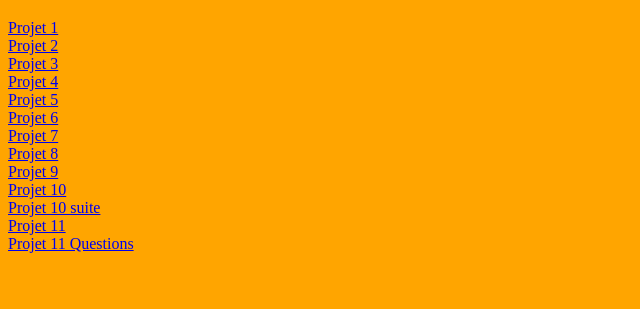
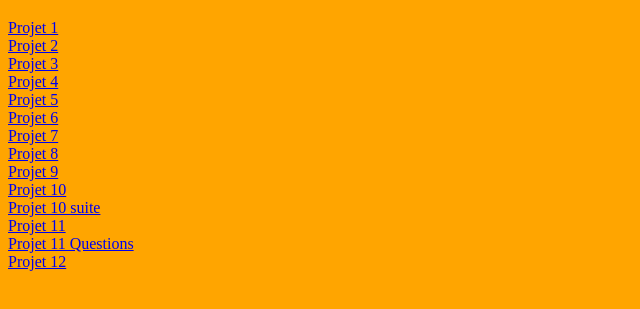
Before and after one commit to jmibrahim2005/BTS-SIO, a plain HTML site: page index.html in a window 1280 px wide. Shown: the part 61-370 px from the top of the page, without its empty margins (0-640 px from the left). Drawn offline with Linux system fonts and the light colour scheme.

Commit message:
Add Projet 12 link to index.html
Added link for Projet 12 to the main index.

```diff
--- a/index.html
+++ b/index.html
@@ -20,6 +20,7 @@
 	<a href="projet10suite/TP_CONTENEURS_AUTOLOC.pdf">Projet 10 suite</a><br>
 	<a href="projet11/index.html">Projet 11</a><br>
 	<a href="projet11questions/index.html">Projet 11 Questions</a><br>
+	<a href="FIN TP2/accueil.html">Projet 12</a><br>
 
 </body>
 </html>
```
